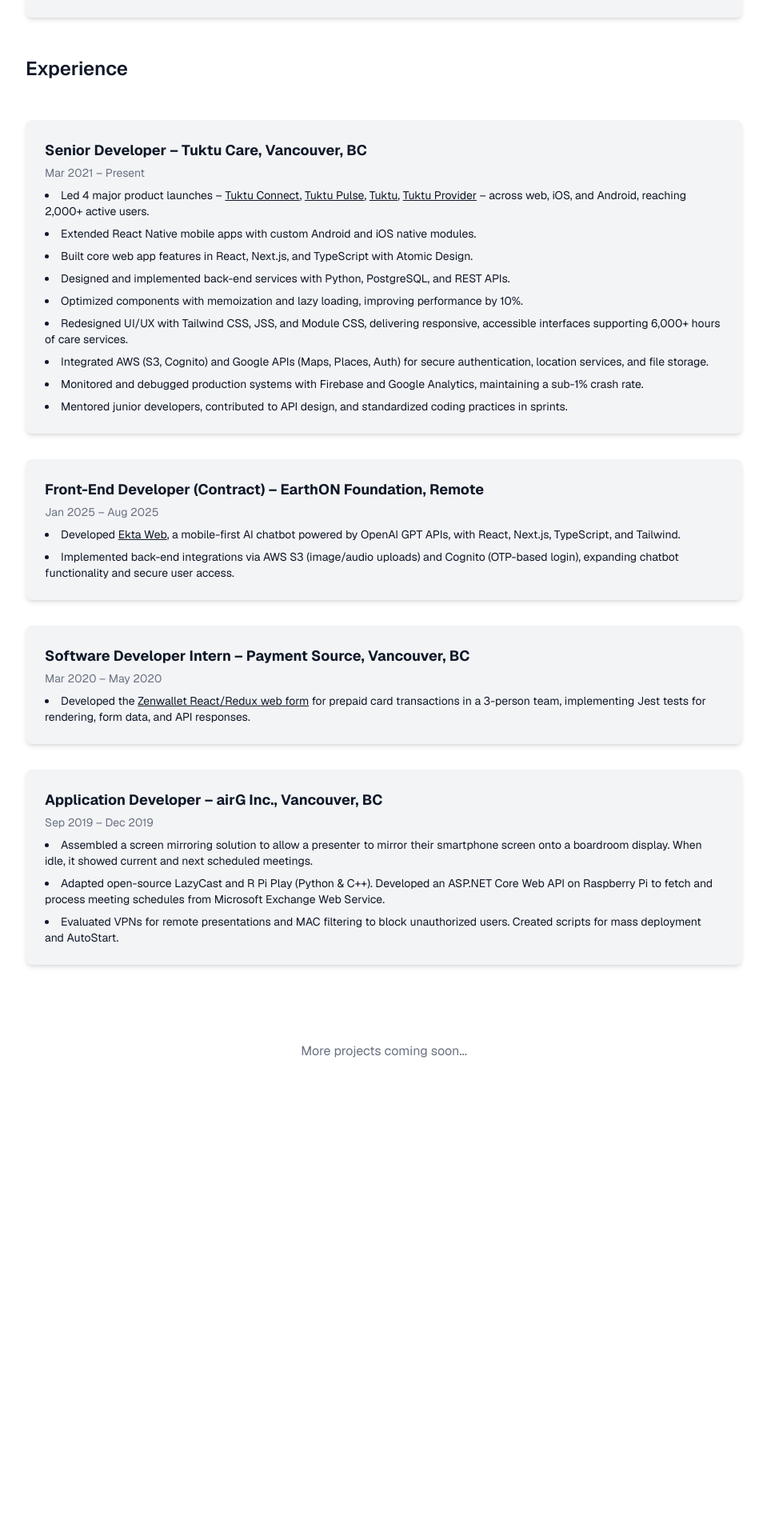
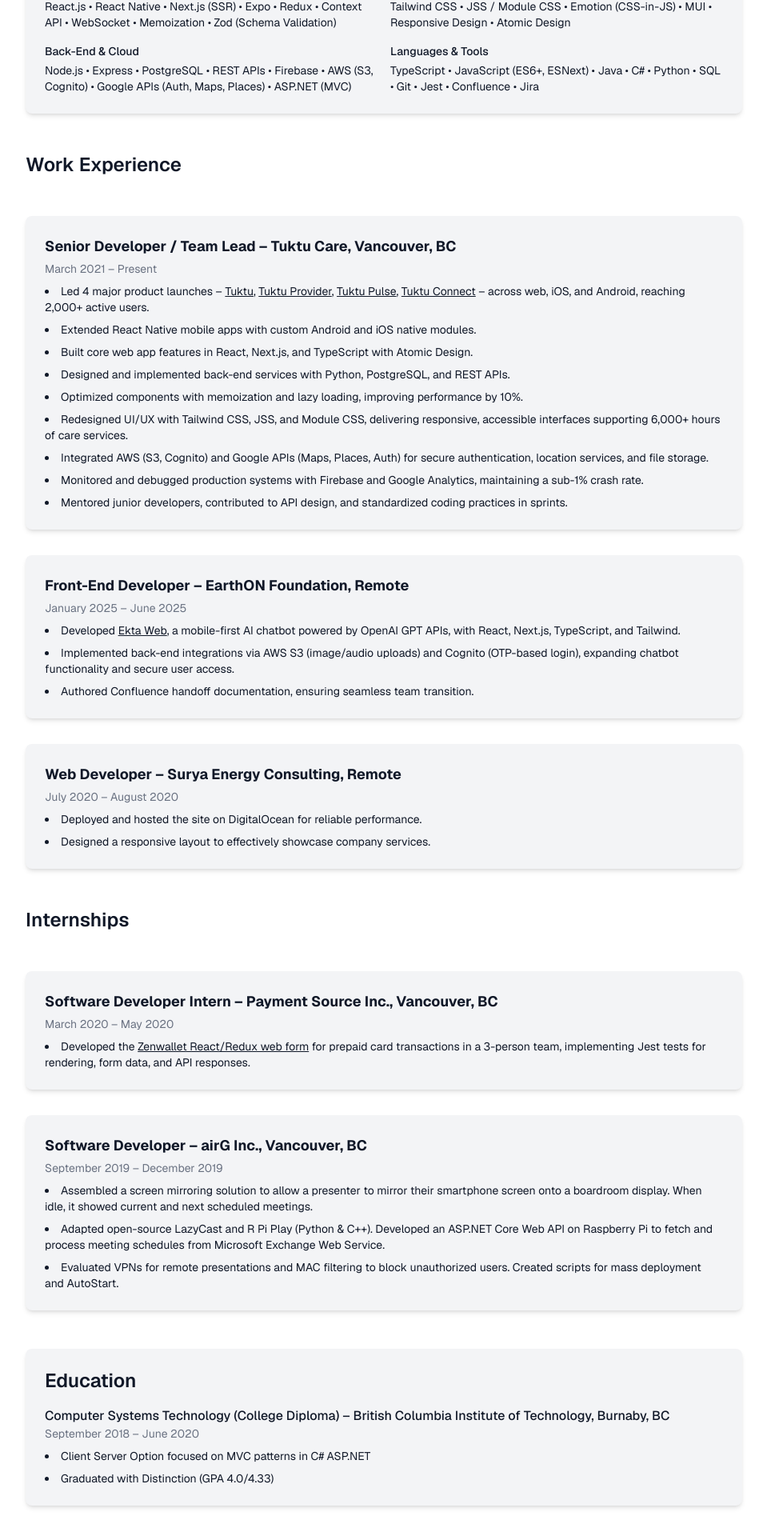
Before and after one commit to mdandaya/mdandaya.github.io, a Next.js app: page / in a window 1280 px wide. Shown: the part 454-2374 px from the top of the page at 80% size, without its empty margins (160-1119 px from the left). Before the commit the page ends 1860 px from the top, so only its background shows below. Built offline with nearby package versions, Linux system fonts and the light colour scheme.

Commit message:
update content

```diff
--- a/src/app/page.tsx
+++ b/src/app/page.tsx
@@ -5,10 +5,12 @@
         <h1 className="text-4xl font-bold mb-2">Manuel D. Andaya</h1>
         <p className="text-xl text-gray-600 dark:text-gray-400">Software Developer</p>
         <p className="mt-2 text-gray-500 dark:text-gray-400">
+          Vancouver, BC •{" "}
           <a href="mailto:mdandaya.dev@gmail.com" className="underline hover:text-blue-500">
             mdandaya.dev@gmail.com
-          </a>{" "}
-          •{" "}
+          </a>
+        </p>
+        <p className="mt-2 text-gray-500 dark:text-gray-400">
           <a href="https://github.com/mdandaya" className="underline hover:text-blue-500">
             GitHub
           </a>{" "}
@@ -16,6 +18,10 @@
           <a href="https://linkedin.com/in/mdandaya" className="underline hover:text-blue-500">
             LinkedIn
           </a>
+        </p>
+        <p className="mt-4 max-w-xl mx-auto text-center">
+          Software Developer with 4+ years building scalable web and mobile applications, experienced in back-end services and API integrations. Strong
+          front-end expertise with proven ability to contribute across the full stack.
         </p>
       </header>
 
@@ -42,31 +48,30 @@
         </div>
       </section>
 
-      {/* Experience */}
+      {/* Work Experience */}
       <section className="w-full max-w-4xl flex flex-col gap-8">
-        <h2 className="text-2xl font-semibold mb-4">Experience</h2>
+        <h2 className="text-2xl font-semibold mb-4">Work Experience</h2>
 
-        {/* Tuktu Care */}
         <div className="bg-gray-100 dark:bg-gray-800 rounded-lg shadow-md p-6">
-          <h3 className="font-bold text-lg mb-1">Senior Developer – Tuktu Care, Vancouver, BC</h3>
-          <p className="text-sm text-gray-500 dark:text-gray-400 mb-2">Mar 2021 – Present</p>
+          <h3 className="font-bold text-lg mb-1">Senior Developer / Team Lead – Tuktu Care, Vancouver, BC</h3>
+          <p className="text-sm text-gray-500 dark:text-gray-400 mb-2">March 2021 – Present</p>
           <ul className="list-disc list-inside space-y-2 text-sm">
             <li>
               Led 4 major product launches –{" "}
-              <a href="https://connect.tuktu.ai/" className="underline hover:text-blue-500">
-                Tuktu Connect
+              <a href="https://apps.apple.com/ca/app/tuktu/id1588765065" className="underline hover:text-blue-500">
+                Tuktu
+              </a>
+              ,{" "}
+              <a href="https://apps.apple.com/us/app/tuktu-provider/id1613415952" className="underline hover:text-blue-500">
+                Tuktu Provider
               </a>
               ,{" "}
               <a href="https://pulse.tuktu.ai/" className="underline hover:text-blue-500">
                 Tuktu Pulse
               </a>
               ,{" "}
-              <a href="https://apps.apple.com/ca/app/tuktu/id1588765065" className="underline hover:text-blue-500">
-                Tuktu
-              </a>
-              ,{" "}
-              <a href="https://apps.apple.com/us/app/tuktu-provider/id1613415952" className="underline hover:text-blue-500">
-                Tuktu Provider
+              <a href="https://connect.tuktu.ai/" className="underline hover:text-blue-500">
+                Tuktu Connect
               </a>{" "}
               – across web, iOS, and Android, reaching 2,000+ active users.
             </li>
@@ -83,10 +88,9 @@
           </ul>
         </div>
 
-        {/* EarthON Foundation */}
         <div className="bg-gray-100 dark:bg-gray-800 rounded-lg shadow-md p-6">
-          <h3 className="font-bold text-lg mb-1">Front-End Developer (Contract) – EarthON Foundation, Remote</h3>
-          <p className="text-sm text-gray-500 dark:text-gray-400 mb-2">Jan 2025 – Aug 2025</p>
+          <h3 className="font-bold text-lg mb-1">Front-End Developer – EarthON Foundation, Remote</h3>
+          <p className="text-sm text-gray-500 dark:text-gray-400 mb-2">January 2025 – June 2025</p>
           <ul className="list-disc list-inside space-y-2 text-sm">
             <li>
               Developed{" "}
@@ -99,13 +103,27 @@
               Implemented back-end integrations via AWS S3 (image/audio uploads) and Cognito (OTP-based login), expanding chatbot functionality and secure user
               access.
             </li>
+            <li>Authored Confluence handoff documentation, ensuring seamless team transition.</li>
           </ul>
         </div>
 
-        {/* Zenwallet Internship */}
         <div className="bg-gray-100 dark:bg-gray-800 rounded-lg shadow-md p-6">
-          <h3 className="font-bold text-lg mb-1">Software Developer Intern – Payment Source, Vancouver, BC</h3>
-          <p className="text-sm text-gray-500 dark:text-gray-400 mb-2">Mar 2020 – May 2020</p>
+          <h3 className="font-bold text-lg mb-1">Web Developer – Surya Energy Consulting, Remote</h3>
+          <p className="text-sm text-gray-500 dark:text-gray-400 mb-2">July 2020 – August 2020</p>
+          <ul className="list-disc list-inside space-y-2 text-sm">
+            <li>Deployed and hosted the site on DigitalOcean for reliable performance.</li>
+            <li>Designed a responsive layout to effectively showcase company services.</li>
+          </ul>
+        </div>
+      </section>
+
+      {/* Internships */}
+      <section className="w-full max-w-4xl flex flex-col gap-8">
+        <h2 className="text-2xl font-semibold mb-4">Internships</h2>
+
+        <div className="bg-gray-100 dark:bg-gray-800 rounded-lg shadow-md p-6">
+          <h3 className="font-bold text-lg mb-1">Software Developer Intern – Payment Source Inc., Vancouver, BC</h3>
+          <p className="text-sm text-gray-500 dark:text-gray-400 mb-2">March 2020 – May 2020</p>
           <ul className="list-disc list-inside space-y-2 text-sm">
             <li>
               Developed the{" "}
@@ -117,10 +135,9 @@
           </ul>
         </div>
 
-        {/* airG Inc. */}
         <div className="bg-gray-100 dark:bg-gray-800 rounded-lg shadow-md p-6">
-          <h3 className="font-bold text-lg mb-1">Application Developer – airG Inc., Vancouver, BC</h3>
-          <p className="text-sm text-gray-500 dark:text-gray-400 mb-2">Sep 2019 – Dec 2019</p>
+          <h3 className="font-bold text-lg mb-1">Software Developer – airG Inc., Vancouver, BC</h3>
+          <p className="text-sm text-gray-500 dark:text-gray-400 mb-2">September 2019 – December 2019</p>
           <ul className="list-disc list-inside space-y-2 text-sm">
             <li>
               Assembled a screen mirroring solution to allow a presenter to mirror their smartphone screen onto a boardroom display. When idle, it showed
@@ -135,7 +152,16 @@
         </div>
       </section>
 
-      <footer className="text-center mt-12 text-gray-500 dark:text-gray-400">More projects coming soon...</footer>
+      {/* Education */}
+      <section className="w-full max-w-4xl bg-gray-100 dark:bg-gray-800 rounded-lg shadow-md p-6">
+        <h2 className="text-2xl font-semibold mb-4">Education</h2>
+        <p className="font-medium">Computer Systems Technology (College Diploma) – British Columbia Institute of Technology, Burnaby, BC</p>
+        <p className="text-sm text-gray-500 dark:text-gray-400 mb-2">September 2018 – June 2020</p>
+        <ul className="list-disc list-inside space-y-2 text-sm">
+          <li>Client Server Option focused on MVC patterns in C# ASP.NET</li>
+          <li>Graduated with Distinction (GPA 4.0/4.33)</li>
+        </ul>
+      </section>
     </div>
   );
 }
```
